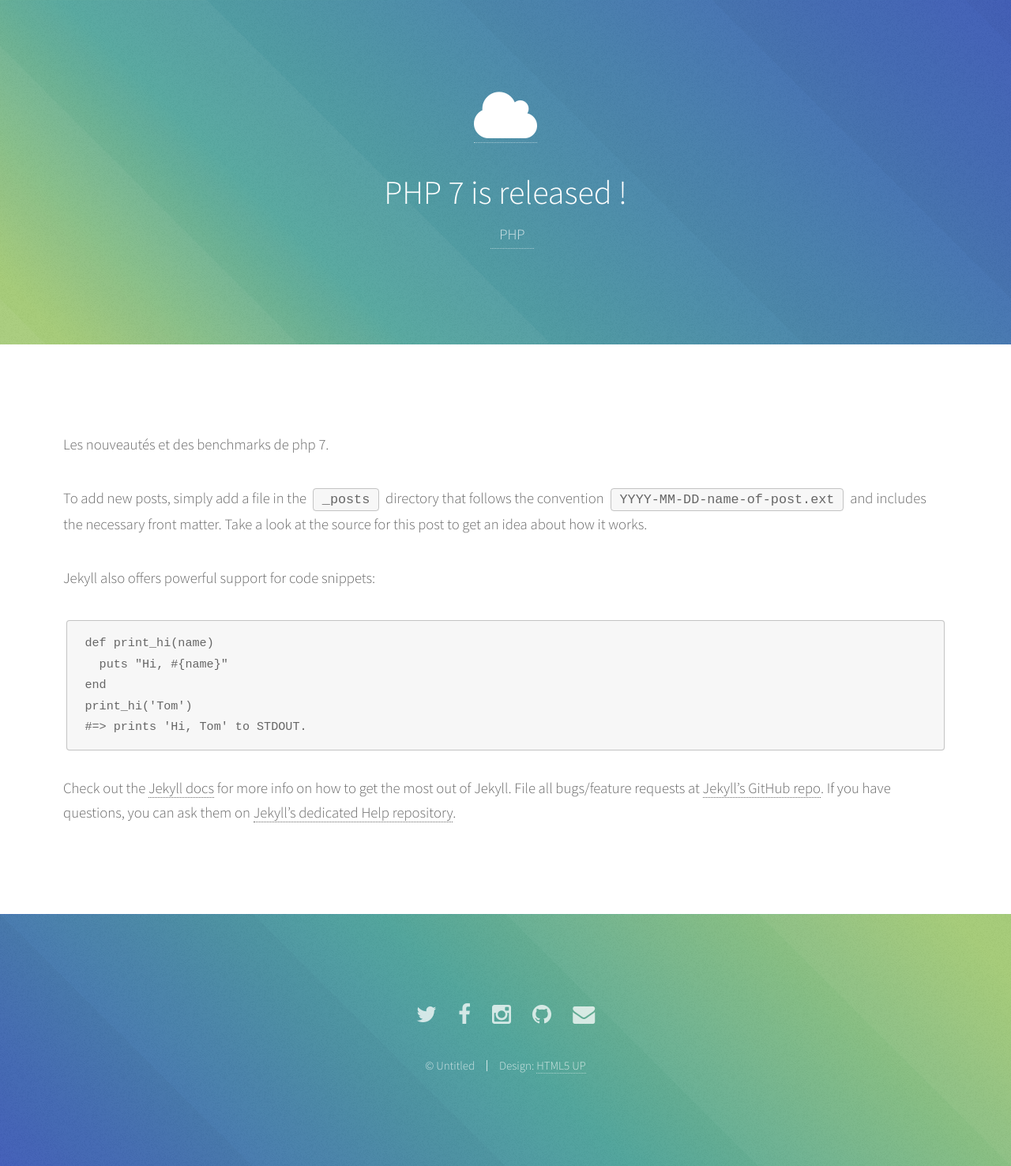
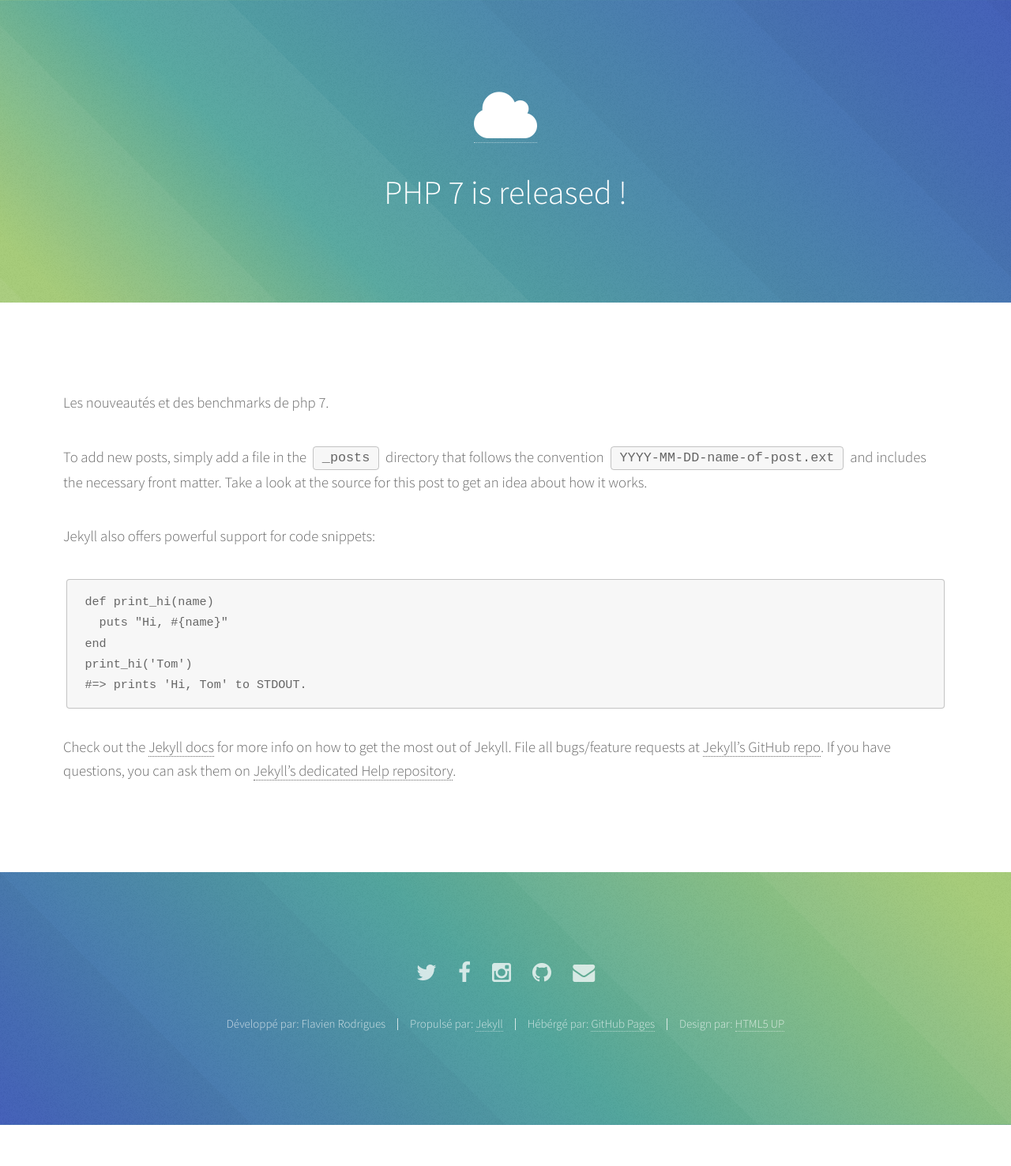
Before and after one commit to rflavien/rflavien.github.io, a Jekyll site: the page built from _posts/2015-12-22-php-7-released.markdown, in a window 1280 px wide. Shown: the whole page at 79% size. Built offline with Jekyll 4.4.1, drawn with Linux system fonts in a browser that asks for light colours; after the commit the page ends 1424 px from its top, so only the background shows below that.

Commit message:
first cleanup

```diff
--- a/_config.yml
+++ b/_config.yml
@@ -1,6 +1,6 @@
 # Site settings
-title: RFlavien
-email: your-email@domain.com
+title: Blog sur le développement web de Flavien Rodrigues
+email: rodrigues.flavien@gmail.com
 description: > # this means to ignore newlines until "baseurl:"
   Write an awesome description for your new site here. You can edit this
   line in _config.yml. It will appear in your document head meta (for
--- a/_includes/footer.html
+++ b/_includes/footer.html
@@ -8,61 +8,6 @@
         <li><a href="#" class="icon alt fa-envelope"><span class="label">Email</span></a></li>
     </ul>
     <ul class="copyright">
-        <li>&copy; Untitled</li><li>Design: <a href="http://html5up.net">HTML5 UP</a></li>
+        <li>Développé par: Flavien Rodrigues</li><li>Propulsé par: <a href="http://jekyllrb.com/">Jekyll</a></li><li>Hébérgé par: <a href="https://pages.github.com/">GitHub Pages</a></li><li>Design par: <a href="http://html5up.net">HTML5 UP</a></li>
     </ul>
 </section>
-<!--footer class="site-footer">
-
-  <div class="wrapper">
-
-    <h2 class="footer-heading">{{ site.title }}</h2>
-
-    <div class="footer-col-wrapper">
-      <div class="footer-col  footer-col-1">
-        <ul class="contact-list">
-          <li>{{ site.title }}</li>
-          <li><a href="mailto:{{ site.email }}">{{ site.email }}</a></li>
-        </ul>
-      </div>
-
-      <div class="footer-col  footer-col-2">
-        <ul class="social-media-list">
-          {% if site.github_username %}
-          <li>
-            <a href="https://github.com/{{ site.github_username }}">
-              <span class="icon  icon--github">
-                <svg viewBox="0 0 16 16">
-                  <path fill="#828282" d="M7.999,0.431c-4.285,0-7.76,3.474-7.76,7.761 c0,3.428,2.223,6.337,5.307,7.363c0.388,0.071,0.53-0.168,0.53-0.374c0-0.184-0.007-0.672-0.01-1.32 c-2.159,0.469-2.614-1.04-2.614-1.04c-0.353-0.896-0.862-1.135-0.862-1.135c-0.705-0.481,0.053-0.472,0.053-0.472 c0.779,0.055,1.189,0.8,1.189,0.8c0.692,1.186,1.816,0.843,2.258,0.645c0.071-0.502,0.271-0.843,0.493-1.037 C4.86,11.425,3.049,10.76,3.049,7.786c0-0.847,0.302-1.54,0.799-2.082C3.768,5.507,3.501,4.718,3.924,3.65 c0,0,0.652-0.209,2.134,0.796C6.677,4.273,7.34,4.187,8,4.184c0.659,0.003,1.323,0.089,1.943,0.261 c1.482-1.004,2.132-0.796,2.132-0.796c0.423,1.068,0.157,1.857,0.077,2.054c0.497,0.542,0.798,1.235,0.798,2.082 c0,2.981-1.814,3.637-3.543,3.829c0.279,0.24,0.527,0.713,0.527,1.437c0,1.037-0.01,1.874-0.01,2.129 c0,0.208,0.14,0.449,0.534,0.373c3.081-1.028,5.302-3.935,5.302-7.362C15.76,3.906,12.285,0.431,7.999,0.431z"/>
-                </svg>
-              </span>
-
-              <span class="username">{{ site.github_username }}</span>
-            </a>
-          </li>
-          {% endif %}
-
-          {% if site.twitter_username %}
-          <li>
-            <a href="https://twitter.com/{{ site.twitter_username }}">
-              <span class="icon  icon--twitter">
-                <svg viewBox="0 0 16 16">
-                  <path fill="#828282" d="M15.969,3.058c-0.586,0.26-1.217,0.436-1.878,0.515c0.675-0.405,1.194-1.045,1.438-1.809
-                  c-0.632,0.375-1.332,0.647-2.076,0.793c-0.596-0.636-1.446-1.033-2.387-1.033c-1.806,0-3.27,1.464-3.27,3.27 c0,0.256,0.029,0.506,0.085,0.745C5.163,5.404,2.753,4.102,1.14,2.124C0.859,2.607,0.698,3.168,0.698,3.767 c0,1.134,0.577,2.135,1.455,2.722C1.616,6.472,1.112,6.325,0.671,6.08c0,0.014,0,0.027,0,0.041c0,1.584,1.127,2.906,2.623,3.206 C3.02,9.402,2.731,9.442,2.433,9.442c-0.211,0-0.416-0.021-0.615-0.059c0.416,1.299,1.624,2.245,3.055,2.271 c-1.119,0.877-2.529,1.4-4.061,1.4c-0.264,0-0.524-0.015-0.78-0.046c1.447,0.928,3.166,1.469,5.013,1.469 c6.015,0,9.304-4.983,9.304-9.304c0-0.142-0.003-0.283-0.009-0.423C14.976,4.29,15.531,3.714,15.969,3.058z"/>
-                </svg>
-              </span>
-
-              <span class="username">{{ site.twitter_username }}</span>
-            </a>
-          </li>
-          {% endif %}
-        </ul>
-      </div>
-
-      <div class="footer-col  footer-col-3">
-        <p class="text">{{ site.description }}</p>
-      </div>
-    </div>
-
-  </div>
-
-</footer-->
--- a/_includes/header.html
+++ b/_includes/header.html
@@ -3,11 +3,5 @@
     <div class="inner">
         <a href="{{ site.baseurl }}/"><span class="icon major fa-cloud"></span></a>
         <h1>{{ page.title }}</h1>
-
-
-        {% for category in page.categories %}
-        <a href="#" class="tag">{{ category }}</a>
-        {% endfor %}
-
     </div>
 </section>
--- a/css/main.css
+++ b/css/main.css
@@ -1536,47 +1536,6 @@
     margin: 0.7em 0 0 0; }
 header.special {
   text-align: center; }
-
-.tag {
-  display: inline-block;
-  padding: 0.3em 0.6em;
-  background-color: "#FFFFFF";
-  position: relative;
-  margin: 0 0 0 0.9em;
-  line-height: 1.17;
-  text-decoration: none;
-  margin: 0.5em 0.5em 0.5em 1.4em; }
-  .tag:before {
-    content: '';
-    position: absolute;
-    height: 1.25em;
-    width: 1.25em;
-    top: 0;
-    left: 0;
-    transform-origin: top left;
-    transform: rotate(45deg);
-    z-index: -1; }
-  .tag:hover {
-    top: -1px;
-    display: inline-block;
-    padding: 0.3em 0.6em;
-    background-color: "#c5c5c5";
-    position: relative;
-    margin: 0 0 0 0.9em;
-    line-height: 1.17;
-    margin: 0.5em 0.5em 0.5em 1.4em; }
-    .tag:hover:before {
-      content: '';
-      position: absolute;
-      height: 1.25em;
-      width: 1.25em;
-      top: 0;
-      left: 0;
-      transform-origin: top left;
-      transform: rotate(45deg);
-      z-index: -1; }
-  .tag:active {
-    top: 1px; }
 
 /* Form */
 form {
```
Also changed, not shown: _sass/libs/_mixins.scss (+0 -21 lines), _sass/main.scss (+0 -17 lines), 1 other file.
